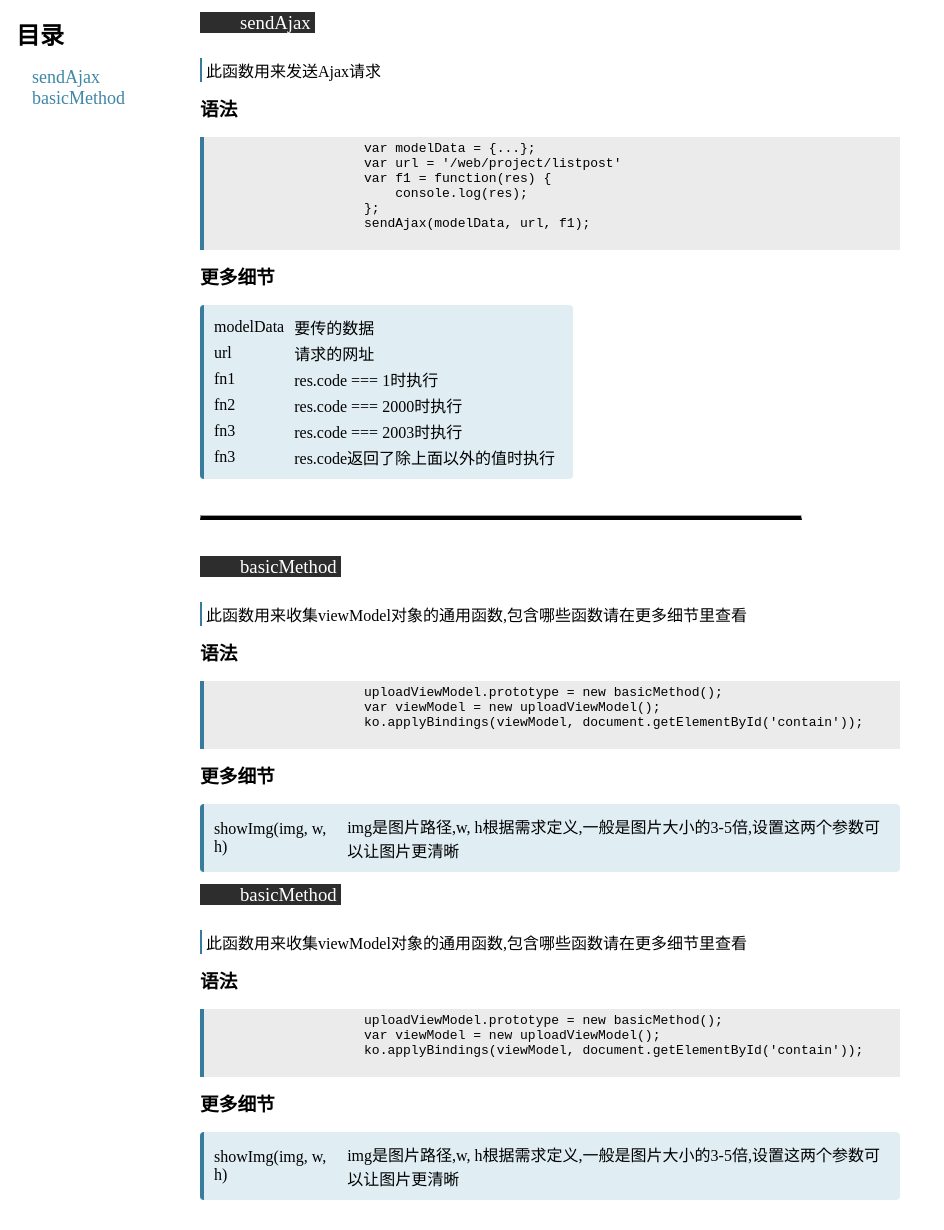
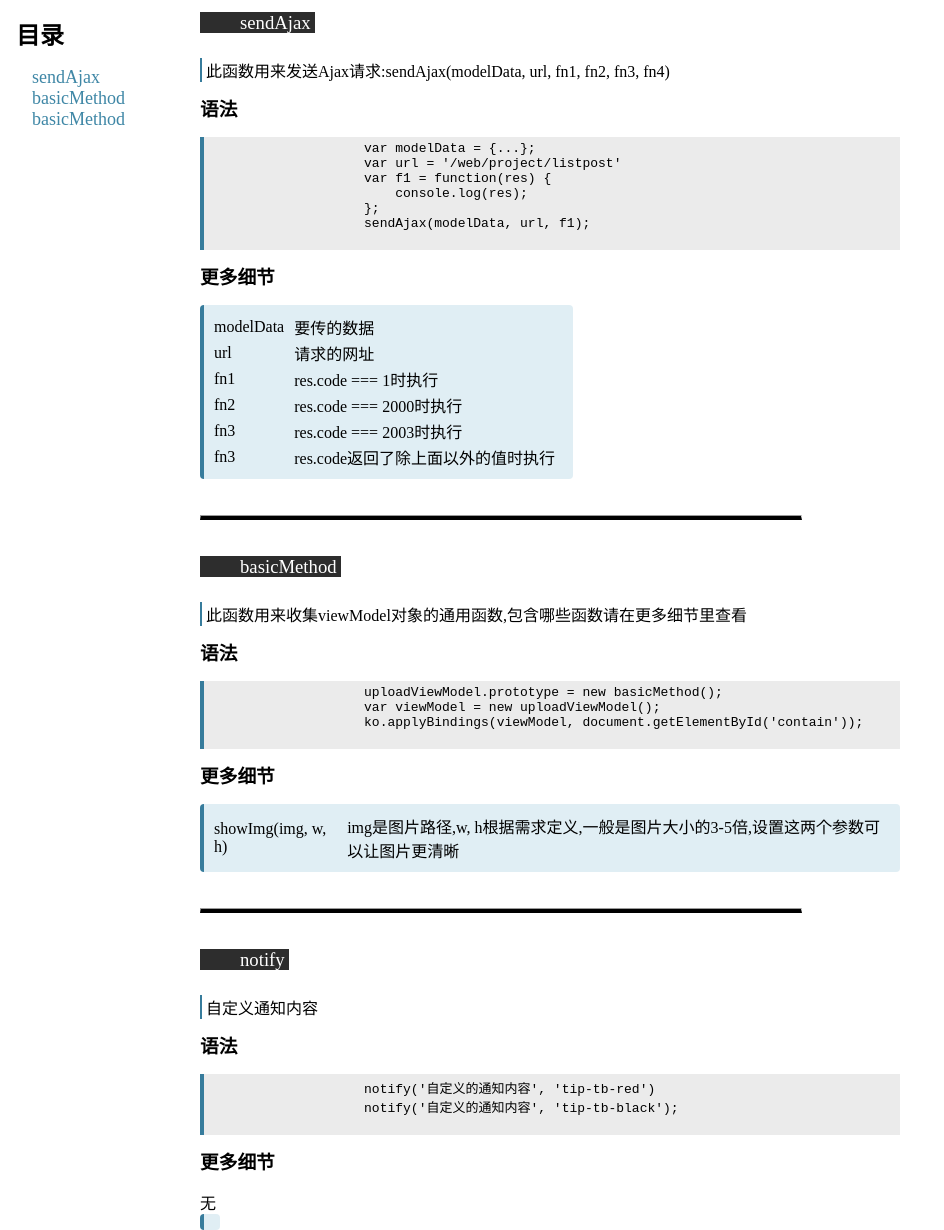
Before and after one commit to amangege/Ruanyun-FrontEnd-Framework, a plain HTML site: page Web/index.html in a window 1280 px wide. Shown: the whole page, without its empty margins (0-944 px from the left). Before the commit the page ends 1200 px from the top, so only its background shows below. Drawn offline with Linux system fonts and the light colour scheme.

Commit message:
添加notify函数

```diff
--- a/Web/index.html
+++ b/Web/index.html
@@ -12,6 +12,7 @@
                     <ul>
                         <li><a href="#sendAjax">sendAjax</a></li>
                         <li><a href="#basicMethod">basicMethod</a></li>
+                        <li><a href="#notify">basicMethod</a></li>
                     </ul>
             </sidebar>
             <section>
@@ -19,7 +20,7 @@
                     <h3>
                         <span class="code-title">sendAjax</span>
                     </h3>
-                    <p><span class='introduction'>此函数用来发送Ajax请求</span></p>
+                    <p><span class='introduction'>此函数用来发送Ajax请求:sendAjax(modelData, url, fn1, fn2, fn3, fn4)</span></p>
                     <h3>语法</h3>
                     <pre>
                     var modelData = {...};
@@ -77,22 +78,21 @@
                         </tr>
                     </table>
                 </article>
+                <hr>
                 <article id='#notify'>
                     <h3>
-                        <span class="code-title">basicMethod</span>
+                        <span class="code-title">notify</span>
                     </h3>
-                    <p><span class='introduction'>此函数用来收集viewModel对象的通用函数,包含哪些函数请在更多细节里查看</span></p>
+                    <p><span class='introduction'>自定义通知内容</span></p>
                     <h3>语法</h3>
                     <pre>
-                    uploadViewModel.prototype = new basicMethod();
-                    var viewModel = new uploadViewModel();
-                    ko.applyBindings(viewModel, document.getElementById('contain'));
+                    notify('自定义的通知内容', 'tip-tb-red')
+                    notify('自定义的通知内容', 'tip-tb-black');
                     </pre>
                     <h3>更多细节</h3>
                     <table class='moreDetails'>
                         <tr>
-                            <td>showImg(img, w, h)</td>
-                            <td>img是图片路径,w, h根据需求定义,一般是图片大小的3-5倍,设置这两个参数可以让图片更清晰</td>
+                            无
                         </tr>
                     </table>
                 </article>
```
